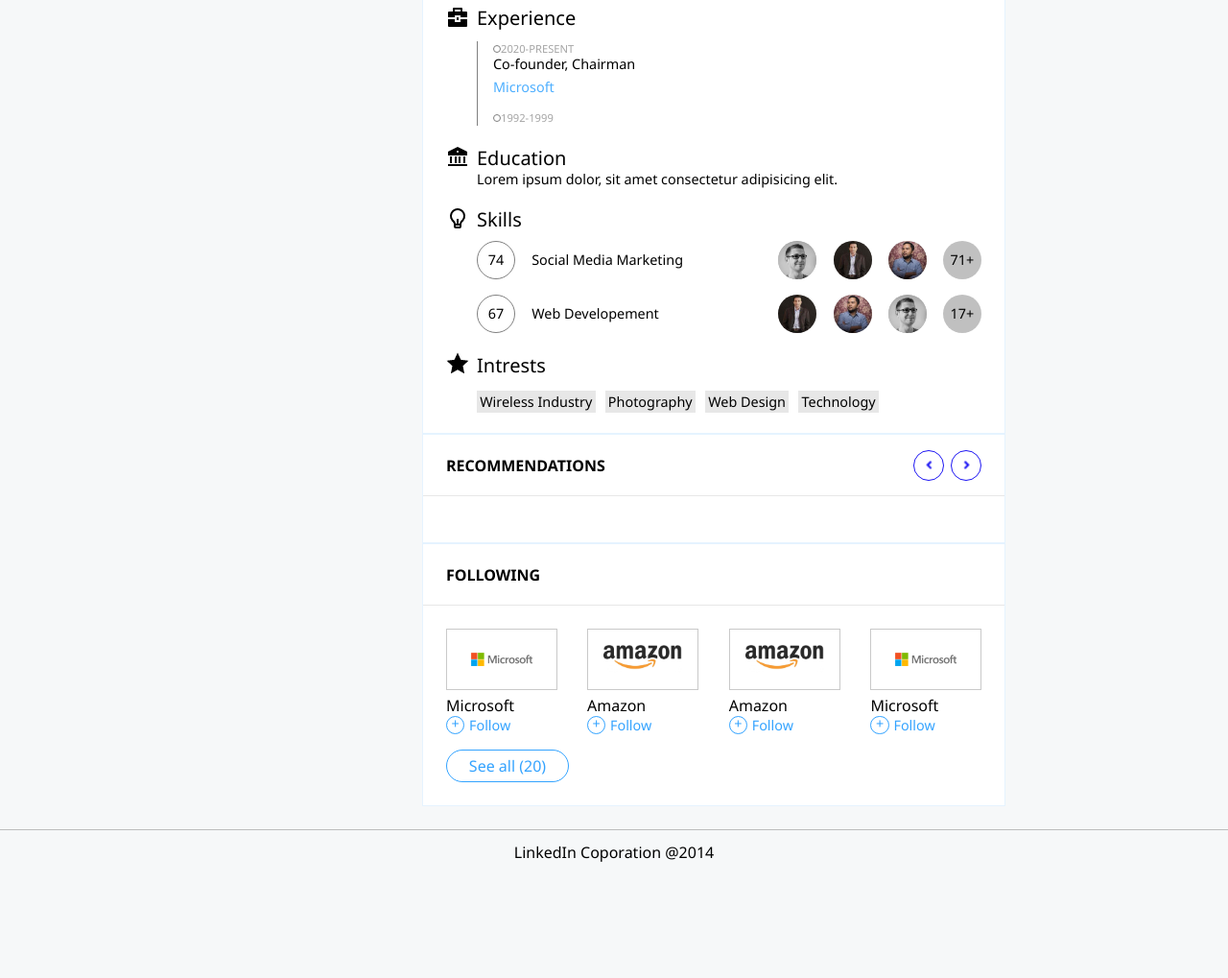
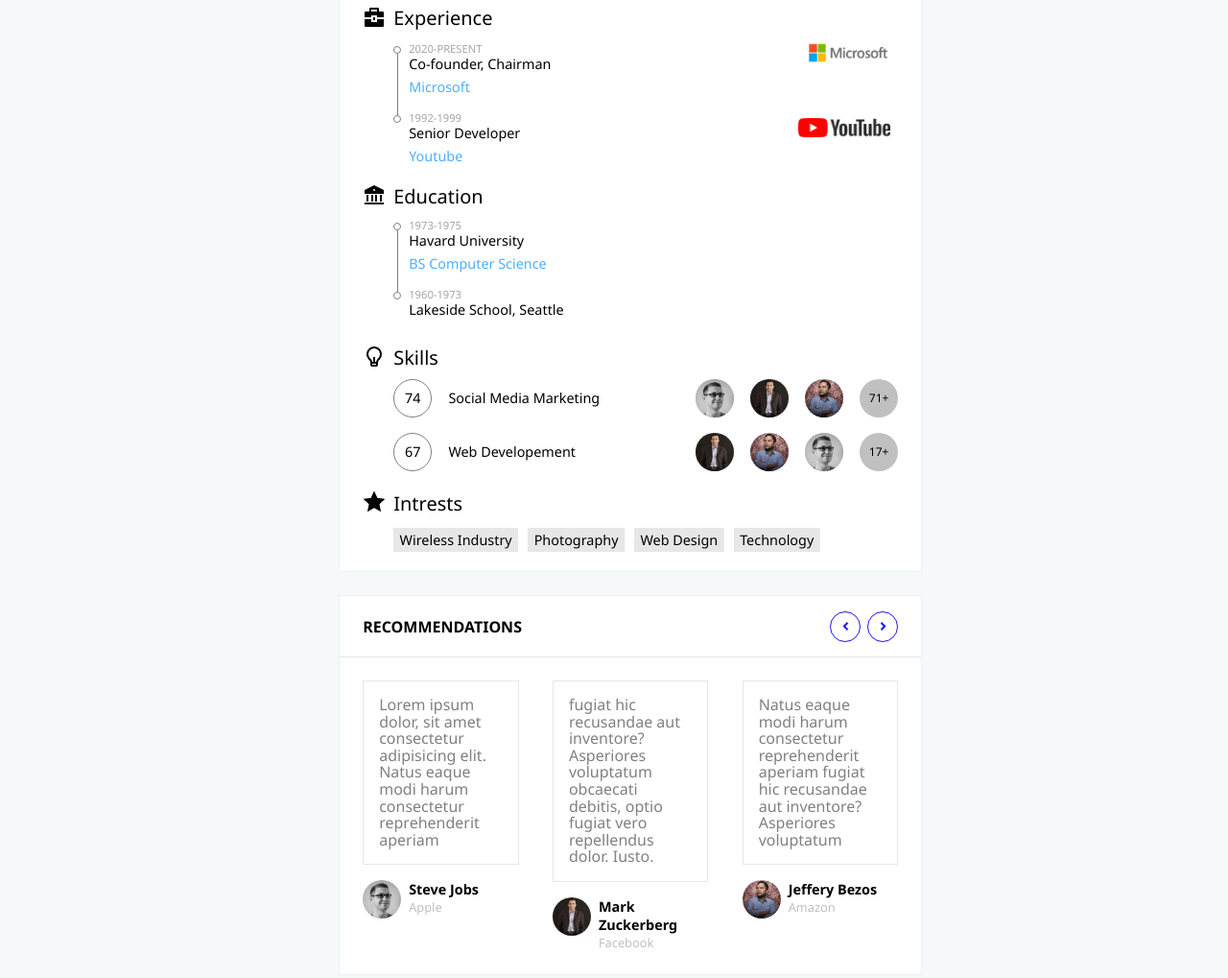
Before and after one commit to PrimeFord/loop2step10, a plain HTML site: page index.html in a window 1280 px wide. Shown: the part 770-1789 px from the top of the page at 96% size. Before the commit the page ends 1682 px from the top, so only its background shows below. Drawn offline with Linux system fonts and the light colour scheme.

Commit message:
loop2steo10

```diff
--- a/index.html
+++ b/index.html
@@ -93,11 +93,14 @@
             <div class="first1">
               <h4>POSTS</h4>
               <div class="arrowcircle1">
-                <img src="./media/arrow-drop-left-line.png" alt="arrow left" />
+                <img
+                  src="./media/arrow-drop-left-line (1).png"
+                  alt="arrow left"
+                />
               </div>
               <div class="arrowcircle2">
                 <img
-                  src="./media/arrow-drop-right-line.png"
+                  src="./media/arrow-drop-right-line (1).png"
                   alt="arrow right"
                 />
               </div>
@@ -149,28 +152,45 @@
                     <img src="./media/briefcase-4-fill.png" />
                     <p class="sum1">Experience</p>
                   </div>
-                  <div>
-                    <div class="sum20">
-                      <div class="yrs">
-                        <div class="dot20"></div>
-                        2020-PRESENT
+                  <div class="make">
+                    <div class="map">
+                      <div class="dot20"></div>
+                      <div class="line12"></div>
+                      <div class="dot20"></div>
+                    </div>
+                    <div class="clogo">
+                      <div class="sum20">
+                        <div class="yrs">2020-PRESENT</div>
+                        <p class="position">Co-founder, Chairman</p>
+                        <a href="#" class="complink">Microsoft</a>
+                        <div class="yrss">1992-1999</div>
+                        <p class="position">Senior Developer</p>
+                        <a href="#" class="complink">Youtube</a>
                       </div>
-                      <p class="position">Co-founder, Chairman</p>
-                      <a href="#" class="complink">Microsoft</a>
-                      <div class="yrss">
-                        <div class="dot20"></div>
-                        1992-1999
+                      <div class="dlogo">
+                        <img src="./media/logo-microsoft.png" />
+                        <img class="yo" src="./media/logo-youtube.png" />
                       </div>
                     </div>
                   </div>
                   <div class="sum">
                     <img src="./media/bank-fill.png" />
+
                     <p class="sum12">Education</p>
                   </div>
-                  <div>
-                    <p class="sum2">
-                      Lorem ipsum dolor, sit amet consectetur adipisicing elit.
-                    </p>
+                  <div class="make">
+                    <div class="map">
+                      <div class="dot20"></div>
+                      <div class="line12"></div>
+                      <div class="dot20"></div>
+                    </div>
+                    <div class="sum20">
+                      <div class="yrs">1973-1975</div>
+                      <p class="position">Havard University</p>
+                      <a href="#" class="complink">BS Computer Science</a>
+                      <div class="yrss">1960-1973</div>
+                      <p class="position">Lakeside School, Seattle</p>
+                    </div>
                   </div>
                   <div class="sum">
                     <img src="./media/lightbulb-line.png" />
@@ -220,20 +240,63 @@
               </div>
             </div>
           </div>
-          <div class="first">
-            <div class="first1">
+          <div class="third">
+            <div class="third1">
               <h4>RECOMMENDATIONS</h4>
               <div class="arrowcircle1">
-                <img src="./media/arrow-drop-left-line.png" alt="arrow left" />
+                <img
+                  src="./media/arrow-drop-left-line (1).png"
+                  alt="arrow left"
+                />
               </div>
               <div class="arrowcircle2">
                 <img
-                  src="./media/arrow-drop-right-line.png"
+                  src="./media/arrow-drop-right-line (1).png"
                   alt="arrow right"
                 />
               </div>
             </div>
-            <div class="first2"></div>
+            <div class="third2">
+              <div class="artic">
+                <div class="word">
+                  Lorem ipsum dolor, sit amet consectetur adipisicing elit.
+                  Natus eaque modi harum consectetur reprehenderit aperiam
+                </div>
+                <div class="people">
+                  <img src="./media/avatar.jpg" />
+                  <div class="person">
+                    <h5>Steve Jobs</h5>
+                    <p>Apple</p>
+                  </div>
+                </div>
+              </div>
+              <div class="artic">
+                <div class="word">
+                  fugiat hic recusandae aut inventore? Asperiores voluptatum
+                  obcaecati debitis, optio fugiat vero repellendus dolor. Iusto.
+                </div>
+                <div class="people">
+                  <img src="./media/avatar2.jpg" />
+                  <div class="person">
+                    <h5>Mark Zuckerberg</h5>
+                    <p>Facebook</p>
+                  </div>
+                </div>
+              </div>
+              <div class="artic">
+                <div class="word">
+                  Natus eaque modi harum consectetur reprehenderit aperiam
+                  fugiat hic recusandae aut inventore? Asperiores voluptatum
+                </div>
+                <div class="people">
+                  <img src="./media/avatar3.jpg" />
+                  <div class="person">
+                    <h5>Jeffery Bezos</h5>
+                    <p>Amazon</p>
+                  </div>
+                </div>
+              </div>
+            </div>
           </div>
           <div class="fourth">
             <div class="fourth1">
--- a/styles.css
+++ b/styles.css
@@ -38,6 +38,10 @@ body {
   height: 100%;
   padding: 1.5rem;
   justify-content: center;
+}
+.search input:focus {
+  outline: none;
+  /* padding-left: 1rem; */
 }
 .border {
   border: 1px solid rgba(128, 128, 128, 0.685);
@@ -84,7 +88,8 @@ body {
 }
 .action img:hover {
   cursor: pointer;
-  padding-bottom: 0.2rem;
+  margin-bottom: 0.3rem;
+  transition: all 0.1s linear;
 }
 .avatar1 {
   width: 15%;
@@ -123,9 +128,10 @@ body {
 }
 .body {
   width: 100%;
-  padding-left: 13.5rem;
+  /* padding-left: 13.5rem; */
   padding-top: 1.5rem;
   display: flex;
+  justify-content: center;
 }
 .profile {
   background-color: white;
@@ -442,27 +448,52 @@ body {
   padding-left: 2rem;
   margin-bottom: 1rem;
 }
-/* .sumb {
-  font-size: 1.25rem;
-  padding-left: 0.5rem;
-} */
+.clogo {
+  display: flex;
+  justify-content: space-between;
+  width: 100%;
+}
+.clogo img {
+  height: 2.5rem;
+  width: 6.5rem;
+}
+.dlogo {
+  display: flex;
+  flex-direction: column;
+}
+.dlogo .yo {
+  margin-top: 3rem;
+  height: 1.25rem;
+  width: 6rem;
+}
+.make {
+  display: flex;
+}
+.map {
+  display: flex;
+  flex-direction: column;
+  align-items: center;
+  padding-left: 2rem;
+  padding-top: 0.8rem;
+}
+.line12 {
+  background-color: gray;
+  height: 4rem;
+  width: 1px;
+}
 .sum20 {
   margin-top: 0.5rem;
-  margin-left: 2rem;
-  padding-left: 1rem;
+  margin-left: 0.5rem;
   margin-bottom: 1rem;
-  border-left: 1px solid gray;
 }
 .dot20 {
-  /* content: "";
-  position: absolute; */
+  left: -1.29rem;
   border: 1px solid gray;
   height: 0.5rem;
   width: 0.5rem;
+  background-color: white;
   border-radius: 50%;
-  /* top: 54rem;
-  left: 30.78rem;
-  z-index: 6; */
+  z-index: 6;
 }
 .yrs {
   color: #808080b4;
@@ -491,7 +522,7 @@ body {
 }
 .span {
   background-color: #80808031;
-  padding: 0.1rem 0.2rem;
+  padding: 0.2rem 0.4rem;
   margin-right: 0.4rem;
 }
 .bulb {
@@ -522,6 +553,7 @@ body {
   display: flex;
   align-items: center;
   justify-content: center;
+  font-size: 0.75rem;
 }
 .rounde img {
   height: 2.5rem;
@@ -532,7 +564,7 @@ body {
   background-color: white;
   width: 38rem;
   /* height: 29rem; */
-  margin: 0 1.5rem 0 1.5rem;
+  margin: 1.5rem 1.5rem 0;
   border: 1px solid rgba(0, 140, 255, 0.1);
 }
 .third1 {
@@ -550,14 +582,24 @@ body {
   width: 100%;
   display: flex;
   gap: 2.2rem;
-  /* justify-content: space-between; */
+  justify-content: space-between;
   padding: 1.5rem;
+}
+.artic {
+  width: 31%;
+}
+.word {
+  border: 1px solid #80808031;
+  padding: 1rem;
+  line-height: 1.1rem;
+  color: gray;
 }
 .fourth {
   background-color: white;
   width: 38rem;
   /* height: 29rem; */
-  margin: 0 1.5rem 0 1.5rem;
+  margin: 1.5rem 1.5rem 0;
+
   border: 1px solid rgba(0, 140, 255, 0.1);
 }
 .fourth1 {
```
Also changed, not shown: media/arrow-drop-left-line (1).png (added), media/arrow-drop-right-line (1).png (added).
